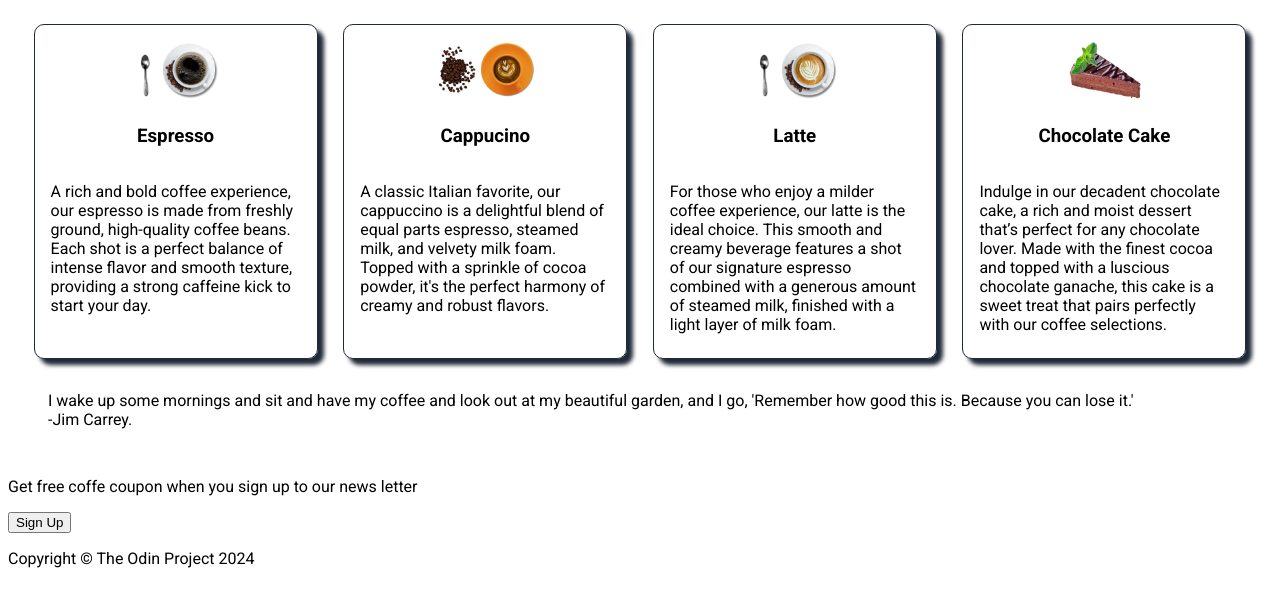
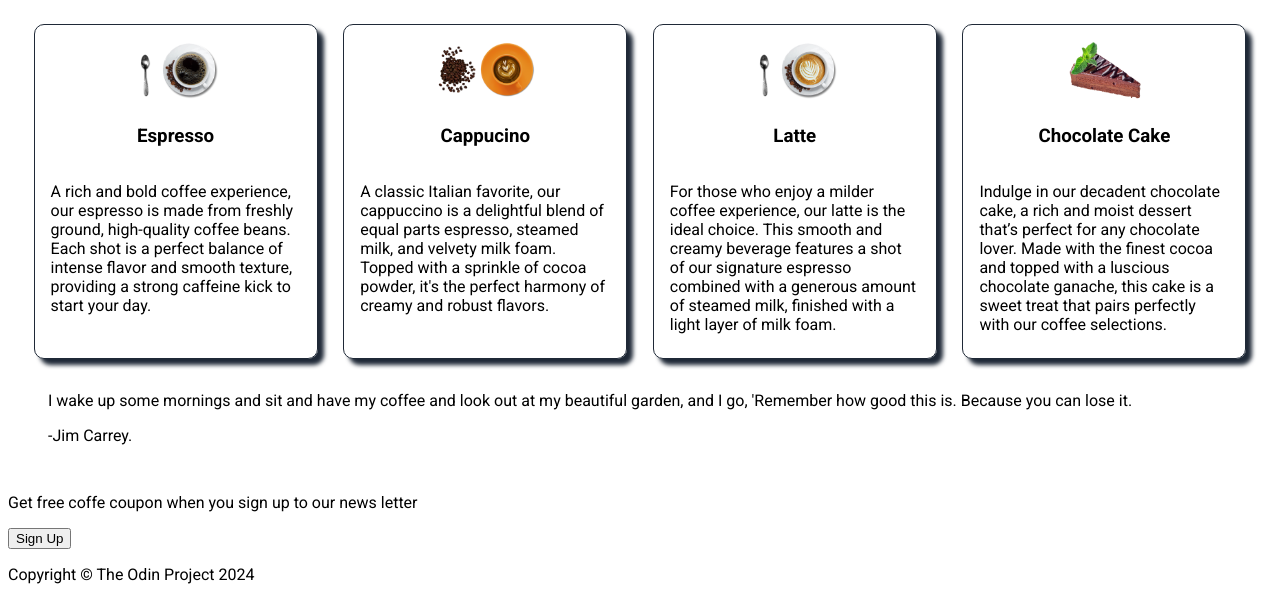
Before and after one commit to Rhman8991/odin-landing-page, a plain HTML site: page index.html in a window 1280 px wide. Shown: the part 655-1247 px from the top of the page. Drawn offline with Linux system fonts and the light colour scheme.

Commit message:
Wrap text in block quote with <p> tags to fix styling issue

```diff
--- a/index.html
+++ b/index.html
@@ -61,7 +61,7 @@
         </div>
         <div class="quote">
             <blockquote>
-                I wake up some mornings and sit and have my coffee and look out at my beautiful garden, and I go, 'Remember how good this is. Because you can lose it.'
+                <p>I wake up some mornings and sit and have my coffee and look out at my beautiful garden, and I go, 'Remember how good this is. Because you can lose it.</p>
                 <footer>-Jim Carrey.</footer>
             </blockquote>
         </div>
```
